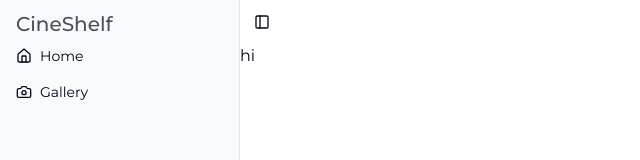
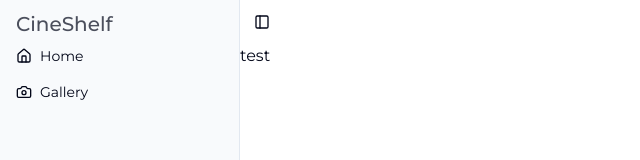
Before and after one commit to cineshelf/CineShelf, a Next.js app: page /dashboard in a window 1280 px wide. Shown: the top 160 px of the page, without its empty margins (0-640 px from the left). Built offline with nearby package versions, Linux system fonts and the light colour scheme.

Commit message:
Update page.jsx

```diff
--- a/app/(admin)/dashboard/page.jsx
+++ b/app/(admin)/dashboard/page.jsx
@@ -1,3 +1,3 @@
 export default function Dashboard() {
-  return <div className="">hi</div>
+  return <div className="">test</div>
 }
```
